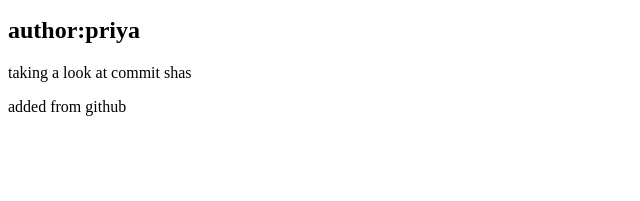
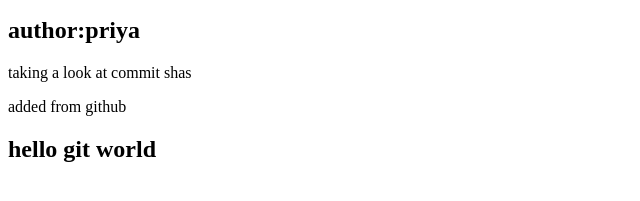
Before and after one commit to sup6iya/gitgithubclass, a plain HTML site: page index.html in a window 1280 px wide. Shown: the part 101-302 px from the top of the page, without its empty margins (0-640 px from the left). Drawn offline with Linux system fonts and the light colour scheme.

Commit message:
adding header line

```diff
--- a/index.html
+++ b/index.html
@@ -16,5 +16,6 @@
 <div>
    <p> added from github</p>
 </div>
+<h2>hello git world </h2>
 <! add comment>
 </html>
```
